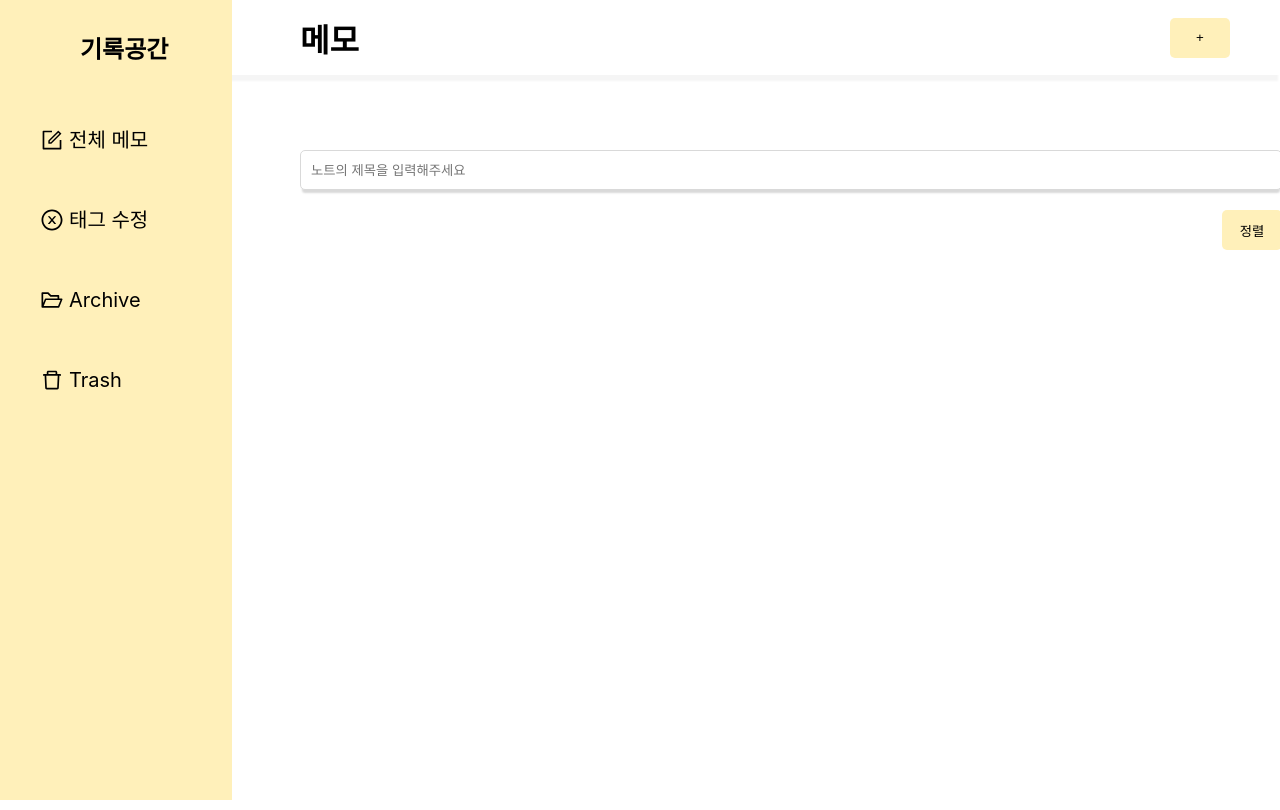
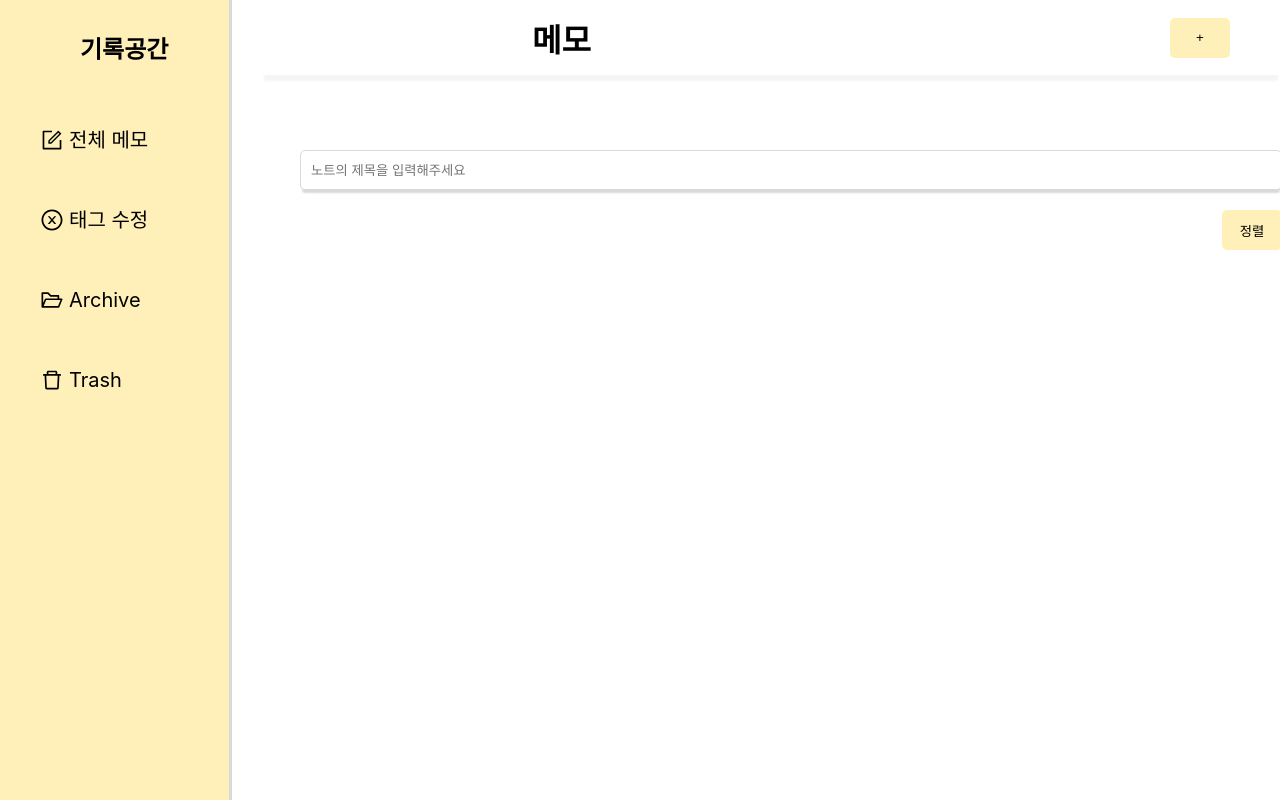
Before and after one commit to naringst/mind-store, a React (Create React App) app: page / in a window 1280 px wide. Built offline with nearby package versions, Linux system fonts and the light colour scheme.

Commit message:
feat : 사이드바 리사이징 기능 추가

```diff
--- a/package.json
+++ b/package.json
@@ -13,6 +13,7 @@
     "@types/react-dom": "^18.2.14",
     "@types/uuid": "^9.0.6",
     "html-react-parser": "^5.0.6",
+    "re-resizable": "^6.9.11",
     "react": "^18.2.0",
     "react-dom": "^18.2.0",
     "react-icons": "^4.11.0",
@@ -48,5 +49,8 @@
       "last 1 firefox version",
       "last 1 safari version"
     ]
+  },
+  "devDependencies": {
+    "eslint": "^8.55.0"
   }
 }
--- a/src/layouts/Sidebar.tsx
+++ b/src/layouts/Sidebar.tsx
@@ -11,6 +11,7 @@ import {
 import { useDispatch, useSelector } from "react-redux";
 import { tagModalActions } from "../store";
 import { TagType } from "../store/tag";
+import { Resizable } from "re-resizable";
 
 export default function Sidebar() {
   const dispatch = useDispatch();
@@ -21,8 +22,19 @@ export default function Sidebar() {
 
   const tags = useSelector((state: any) => state.tag.tagList);
 
+  const [width, setWidth] = React.useState<number>(232);
+  const [height, setHeight] = React.useState<string>("100vh");
+
   return (
-    <SideDiv>
+    <SideDiv
+      size={{ width, height }}
+      minWidth={0}
+      maxWidth={290}
+      onResizeStop={(e, direction, ref, d) => {
+        setWidth(width + d.width);
+        setHeight(height + d.height);
+      }}
+    >
       <aside>
         <StyledLink to="/">
           <H1>기록공간</H1>
@@ -85,16 +97,15 @@ export default function Sidebar() {
   );
 }
 
-const SideDiv = styled.div`
-  height: 100%;
+const SideDiv = styled(Resizable)`
   background-color: #fff0ba;
   padding: 0;
-  position: absolute;
   left: 0;
   height: 100vh;
   top: 0;
   width: 232px;
   padding-left: 20px;
+  border-right: 3px solid #d9d9d9;
 
   @media screen and (max-width: 1016px) {
     visibility: hidden;
--- a/src/pages/Home.tsx
+++ b/src/pages/Home.tsx
@@ -6,6 +6,10 @@ import { NoteType } from "../types/NoteType";
 import { sortModalActions } from "../store";
 import { useEffect, useState } from "react";
 
+export interface NoteProps {
+  note: NoteType;
+  type: string;
+}
 export default function Home() {
   let NoteList = useSelector((state: any) => state.note.noteList);
   const [userInput, setUserInput] = useState<string>("");
@@ -64,17 +68,17 @@ export default function Home() {
         </div>
       ) : (
         <NoteGrid>
-          {NoteList.map((note: NoteType) => {
+          {NoteList.map((newNote: NoteType) => {
             return (
               <Note
-                id={note.id}
-                title={note.title}
-                content={note.content}
-                priority={note.priority}
-                pinned={note.pinned}
-                tags={note.tags}
-                createdTime={note.createdTime}
-                color={note.color}
+                id={newNote.id}
+                title={newNote.title}
+                content={newNote.content}
+                priority={newNote.priority}
+                pinned={newNote.pinned}
+                tags={newNote.tags}
+                createdTime={newNote.createdTime}
+                color={newNote.color}
               ></Note>
             );
           })}
```
Also changed, not shown: 1 other file (tests, documents, lock files or other folders).
